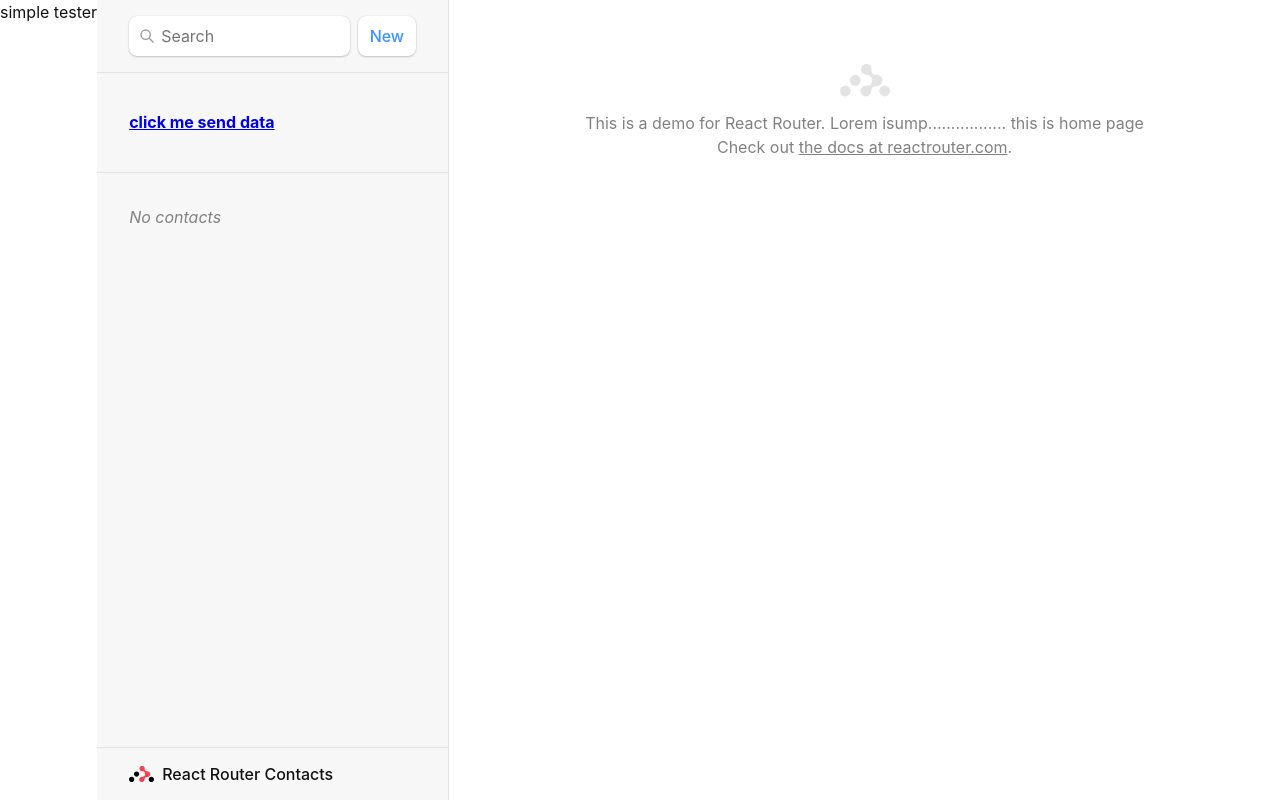
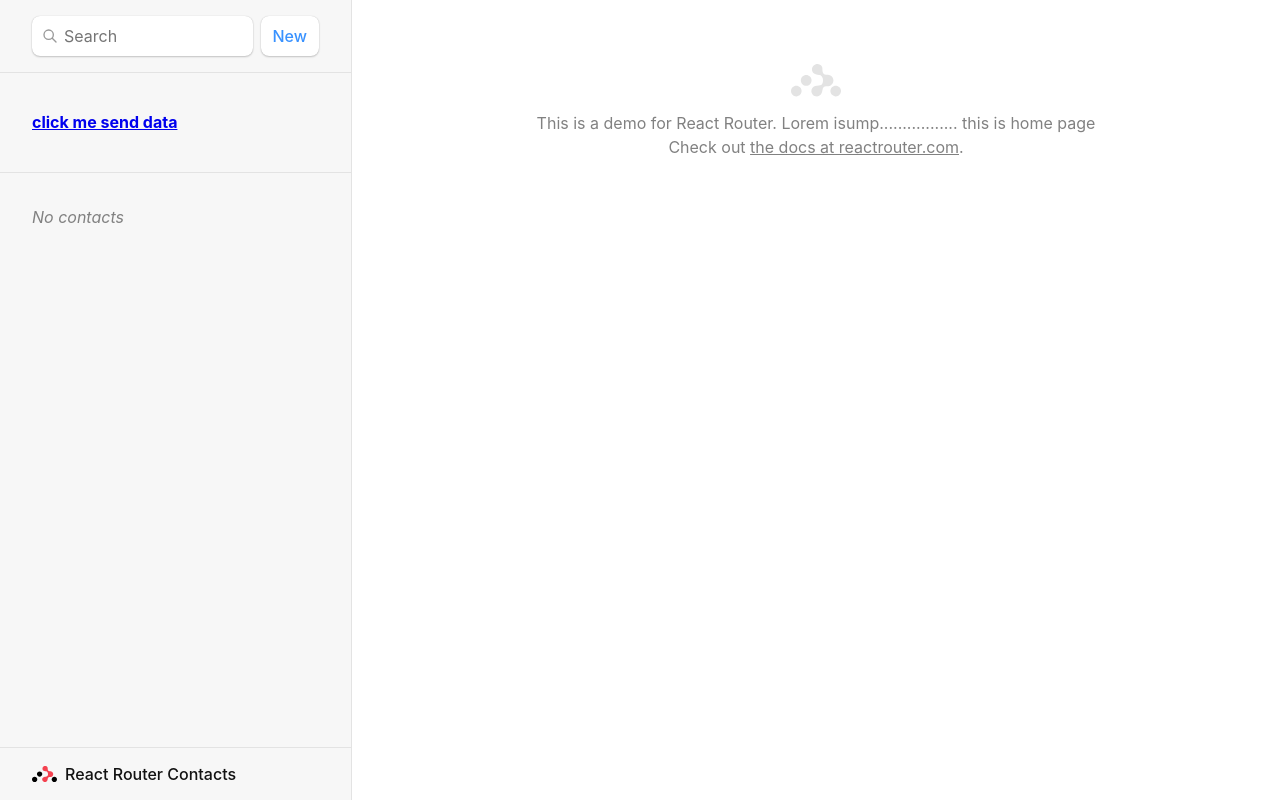
Before and after one commit to vuvantienhd96/projectvti, a React (Vite) app: page / in a window 1280 px wide. Built offline with nearby package versions, Linux system fonts and the light colour scheme.

Commit message:
change 2

```diff
--- a/src/routes/root.jsx
+++ b/src/routes/root.jsx
@@ -45,7 +45,6 @@
   return (
     <Context.Provider value={contextValue}>
 
-      simple tester
       <div id="sidebar">
         <h1>React Router Contacts</h1>
         <div>
```
